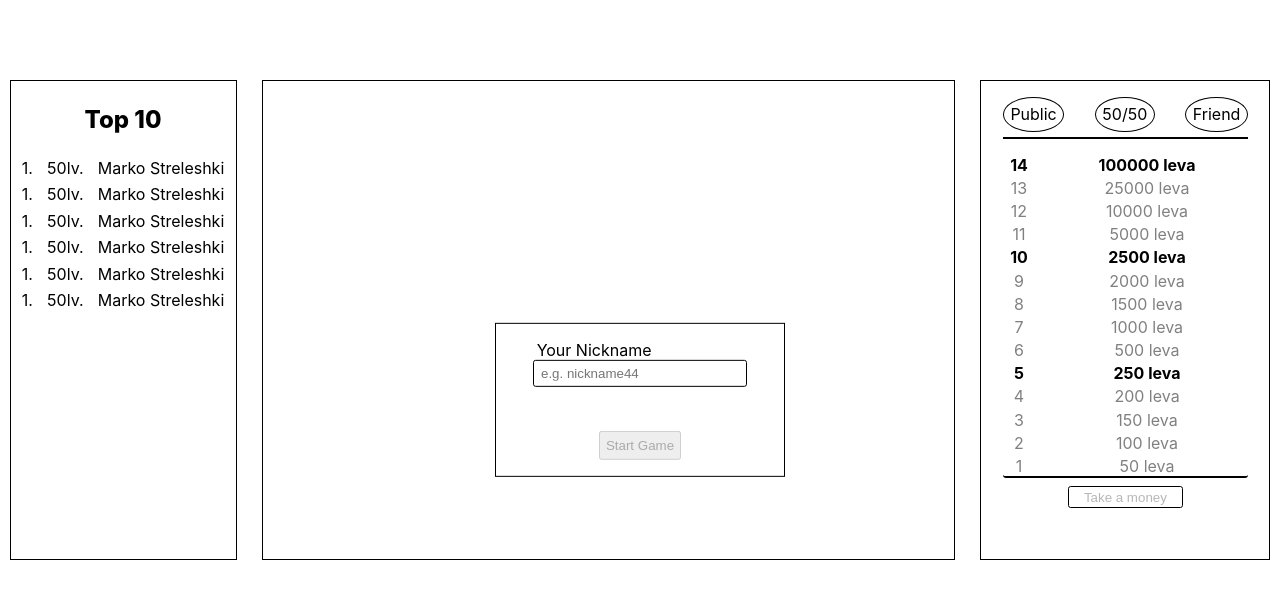
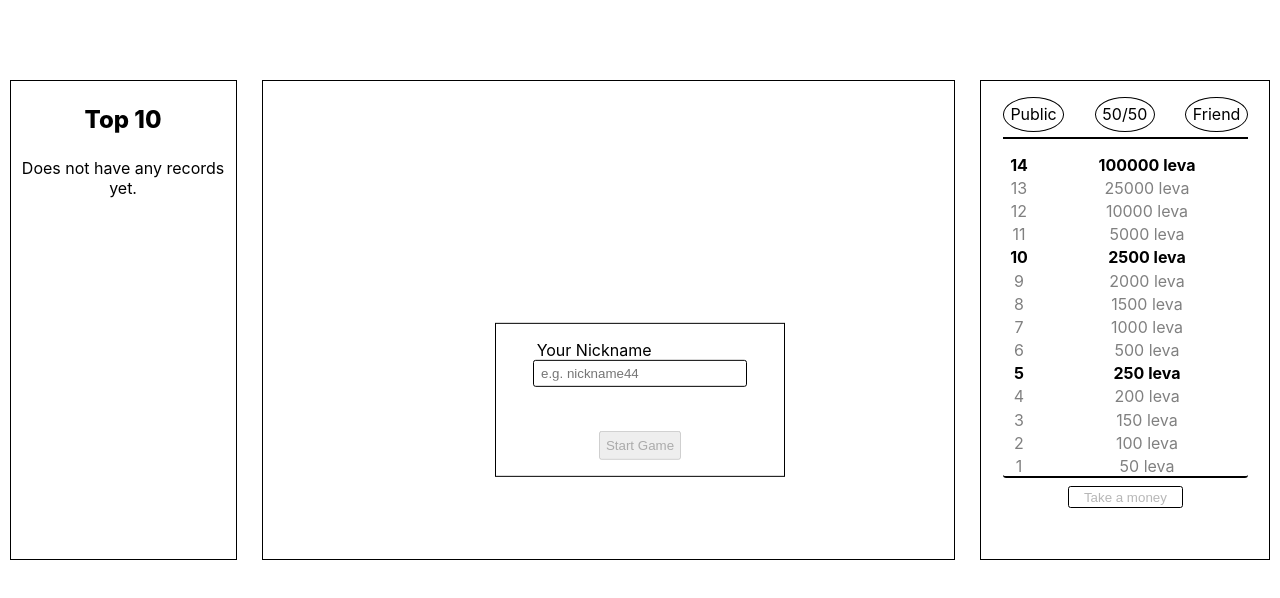
Before and after one commit to emotive44/QuizGame-TypeScript, a React (Create React App) app: page / in a window 1280 px wide. Shown: the top 598 px of the page. Built offline with nearby package versions, Linux system fonts and the light colour scheme; the HTML template or start-up script is replaced by a standard one.

Commit message:
implement top 10 user records

```diff
--- a/src/App.tsx
+++ b/src/App.tsx
@@ -11,8 +11,6 @@ import store from "./store/store";
 const App: FC = () => {
   const [money, setWinMoney] = useState(0);
   const [finishGame, setFinishGame] = useState(false);
-
-  console.log(finishGame);
 
   return (
     <Provider store={store}>
--- a/src/components/records-aside/RecordsAside.tsx
+++ b/src/components/records-aside/RecordsAside.tsx
@@ -5,29 +5,35 @@ import "./RecordsAside.css";
 import UserItem from "./UserItem";
 
 import { RootState } from "../../store/store";
-import { saveNickname } from "../../store/globalActions";
+// import { saveNickname } from "../../store/globalActions";
 
 const RecordsAside: FC = () => {
-  const user = useSelector((state: RootState) => state.global.nickname);
-  const dispatch = useDispatch();
+  const usersRecords = useSelector((state: RootState) => state.global.users);
+  // const dispatch = useDispatch();
 
-  const changeNickname = () => {
-    dispatch(saveNickname("changedName"));
-  };
+  // const changeNickname = () => {
+  //   dispatch(saveNickname("changedName"));
+  // };
 
   return (
     <aside className="records">
       <h2 className="title">Top 10</h2>
+      {usersRecords
+        .sort((a, b) => b.winMoney - a.winMoney)
+        .map((user, i) => {
+          return (
+            <UserItem
+              index={i + 1}
+              money={user.winMoney}
+              name={user.nickname}
+            />
+          );
+        })}
 
-      <div className="users-container">
-        <UserItem />
-        <UserItem />
-        <UserItem />
-        <UserItem />
-        <UserItem />
-        <UserItem />
-        <p onClick={changeNickname}>{user}</p>
-      </div>
+      {usersRecords.length < 1 && (
+        <p style={{ textAlign: "center" }}>Does not have any records yet.</p>
+      )}
+      <div className="users-container"></div>
     </aside>
   );
 };
--- a/src/components/records-aside/UserItem.css
+++ b/src/components/records-aside/UserItem.css
@@ -1,5 +1,6 @@
 .user {
   display: flex;
   justify-content: space-between;
-  margin-bottom: 0.4em;
+  width: 95%;
+  margin: 0.2em auto;
 }
--- a/src/components/records-aside/UserItem.tsx
+++ b/src/components/records-aside/UserItem.tsx
@@ -1,12 +1,18 @@
 import React, { FC } from "react";
 import "./UserItem.css";
 
-const UserItem: FC = () => {
+interface UserItemProps {
+  index: number;
+  money: number;
+  name: string;
+}
+
+const UserItem: FC<UserItemProps> = ({ index, money, name }) => {
   return (
     <div className="user">
-      <span>1.</span>
-      <span>50lv.</span>
-      <span>Marko Streleshki</span>
+      <span>{index}.</span>
+      <span>{money}lv.</span>
+      <span>{name}</span>
     </div>
   );
 };
```
